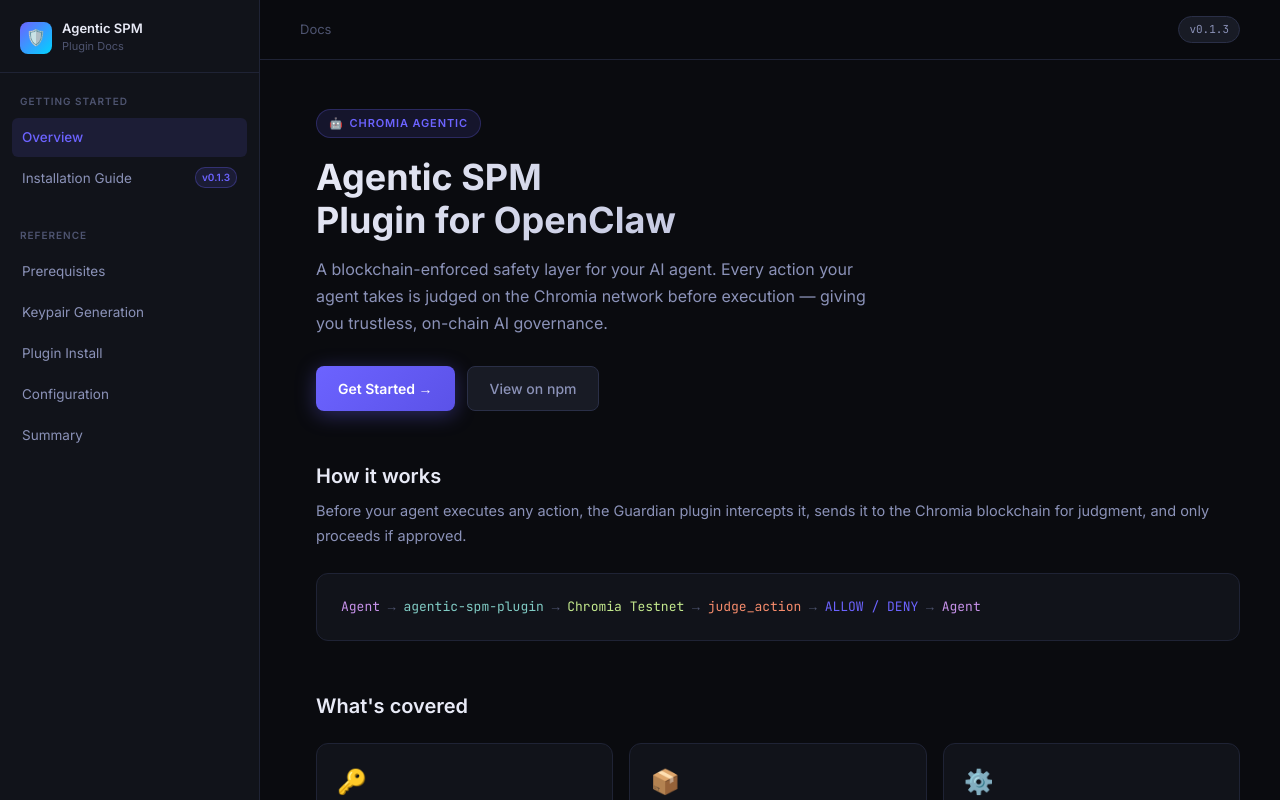
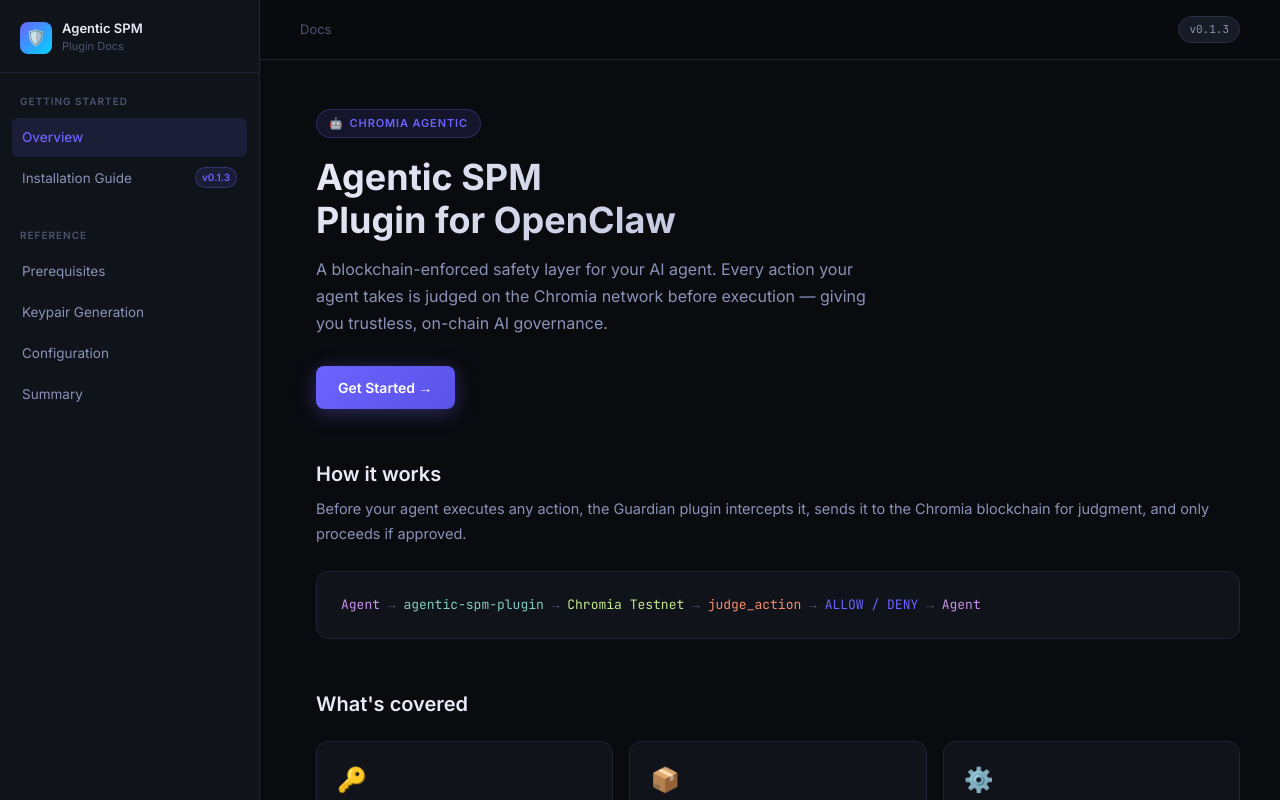
Before and after one commit to ketiyohanneschromaway/plugin_docs, a Next.js app in the folder docs-site/: page / in a window 1280 px wide. Shown: the top 800 px of the page. Built offline with nearby package versions, Linux system fonts and the light colour scheme.

Commit message:
refactor: Update installation guide and sidebar links for Agentic SPM

```diff
--- a/docs-site/src/app/page.tsx
+++ b/docs-site/src/app/page.tsx
@@ -68,7 +68,7 @@
             >
               Get Started →
             </Link>
-            <a
+            {/* <a
               href="https://github.com/chrguard/ai-guardian-plugin"
               target="_blank"
               rel="noopener noreferrer"
@@ -88,7 +88,7 @@
               }}
             >
               View on npm
-            </a>
+            </a> */}
           </div>
         </div>
 
--- a/docs-site/src/components/Sidebar.tsx
+++ b/docs-site/src/components/Sidebar.tsx
@@ -20,8 +20,7 @@
       items: [
         { href: '/install#prerequisites', label: 'Prerequisites' },
         { href: '/install#step-1-generate-a-secp256k1-keypair', label: 'Keypair Generation' },
-        { href: '/install#step-2-install-the-plugin', label: 'Plugin Install' },
-        { href: '/install#step-3-configure-openclawjson', label: 'Configuration' },
+        { href: '/install#31-enable-plugins', label: 'Configuration' },
         { href: '/install#summary', label: 'Summary' },
       ],
     },
```
Also changed, not shown: docs-site/content/ai-guardian-plugin-install.md (+0 -4 lines).
